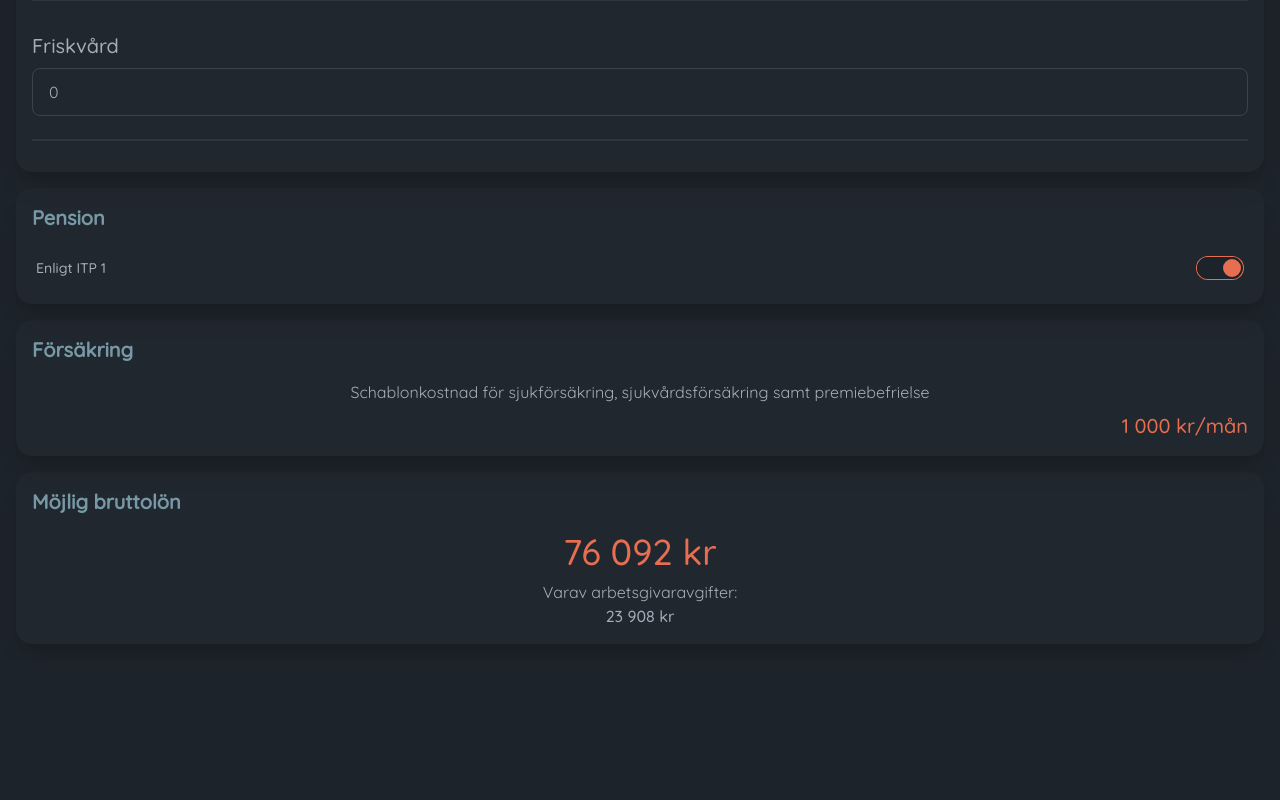
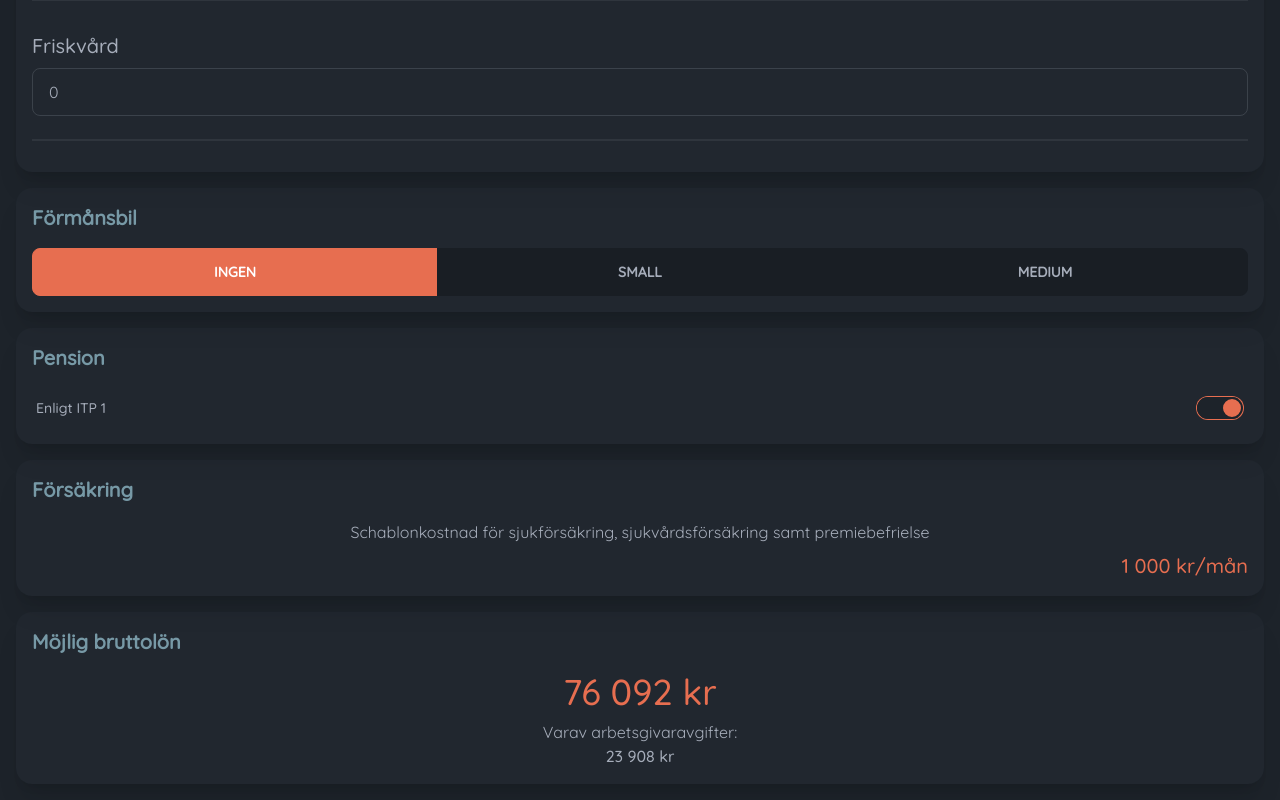
Before and after one commit to oliie/zefyr-white-label, a SvelteKit app: page / in a window 1280 px wide. Shown: the part 1104-1904 px from the top of the page. Before the commit the page ends 1764 px from the top, so only its background shows below. Built offline with nearby package versions, Linux system fonts and the light colour scheme.

Commit message:
- adds car

```diff
--- /dev/null
+++ b/src/lib/components/ui/CarKeyVal.svelte
@@ -0,0 +1,9 @@
+<script lang="ts">
+	export let key: string;
+	export let value: string;
+</script>
+
+<div class="flex justify-between py-2">
+	<div class="pl-2 text-secondary">{key}</div>
+	<div class="self-end pr-2 font-medium">{value}</div>
+</div>
--- /dev/null
+++ b/src/lib/components/widgets/Car.svelte
@@ -0,0 +1,94 @@
+<script lang="ts">
+	import { formatterToSek } from '$lib/helpers';
+	import CarKeyVal from '$ui/CarKeyVal.svelte';
+	import Card from '$ui/Card.svelte';
+	import { slide } from 'svelte/transition';
+
+	type Car = {
+		id: number;
+		brand: string;
+		price: number;
+		benefitValue: number;
+		employeeBenefitValue: number;
+	};
+
+	const residualValue = 48;
+	const deposit = 15;
+	const leasingTime = 36;
+	const milagePerYear = '1 500';
+
+	let chosenCar = 0;
+
+	const cars: Car[] = [
+		{
+			id: 1,
+			brand: 'Nissan Leaf 40kwh Acenta',
+			price: 400000,
+			benefitValue: 3500,
+			employeeBenefitValue: 1100
+		},
+		{
+			id: 2,
+			brand: 'Tesla Model 3',
+			price: 630000,
+			benefitValue: 6000,
+			employeeBenefitValue: 1900
+		}
+	];
+
+	$: car = chosenCar ? cars.find((c) => c.id === chosenCar) : null;
+</script>
+
+<Card header="Förmånsbil">
+	<div class="join">
+		<input
+			class="flex-1 join-item btn"
+			type="radio"
+			bind:group={chosenCar}
+			value={0}
+			aria-label="Ingen"
+		/>
+		<input
+			class="flex-1 join-item btn"
+			type="radio"
+			bind:group={chosenCar}
+			value={1}
+			aria-label="Small"
+		/>
+		<input
+			class="flex-1 join-item btn"
+			type="radio"
+			bind:group={chosenCar}
+			value={2}
+			aria-label="Medium"
+		/>
+	</div>
+
+	{#if chosenCar !== 0}
+		<div transition:slide>
+			<p class="p-4 text-sm italic">
+				Dessa exempel är endast i illustrativt syfte för att visa hur kostnaden kan se ut.
+			</p>
+
+			{#if car}
+				<div class="grid grid-cols-1 py-2 divide-y divide-slate-600">
+					<CarKeyVal key="Märkte" value={car.brand} />
+					<CarKeyVal key="Pris" value={formatterToSek.format(car.price)} />
+					<CarKeyVal key="Restvärde" value={`${residualValue}%`} />
+					<CarKeyVal key="Handpenning" value={`${deposit}%`} />
+					<CarKeyVal key="Leasingtid" value={`${leasingTime} mån`} />
+					<CarKeyVal key="Mil per år" value={milagePerYear} />
+					<CarKeyVal
+						key="Förmånsvärde"
+						value={`~${formatterToSek.format(car.benefitValue)}/mån brutto`}
+					/>
+					<div class="p-2 text-sm italic">Kostnaderna utgår även från miljöbonus på 70 000 kr.</div>
+				</div>
+
+				<p class="text-xl font-medium text-right text-primary">
+					~{formatterToSek.format(car.benefitValue + car.employeeBenefitValue)}/mån
+				</p>
+			{/if}
+		</div>
+	{/if}
+</Card>
--- a/src/routes/+page.svelte
+++ b/src/routes/+page.svelte
@@ -1,4 +1,5 @@
 <script lang="ts">
+	import Car from '$widgets/Car.svelte';
 	import GrossSalary from '$widgets/GrossSalary.svelte';
 	import Income from '$widgets/Income.svelte';
 	import Insurance from '$widgets/Insurance.svelte';
@@ -18,6 +19,7 @@
 <div class="flex flex-col gap-4">
 	<Income bind:value={income} />
 	<Expenses />
+	<Car />
 	<Pension bind:value={pension} bind:useItp1 />
 	<Insurance bind:value={insurance} />
 	<GrossSalary bind:value={income} />
```
